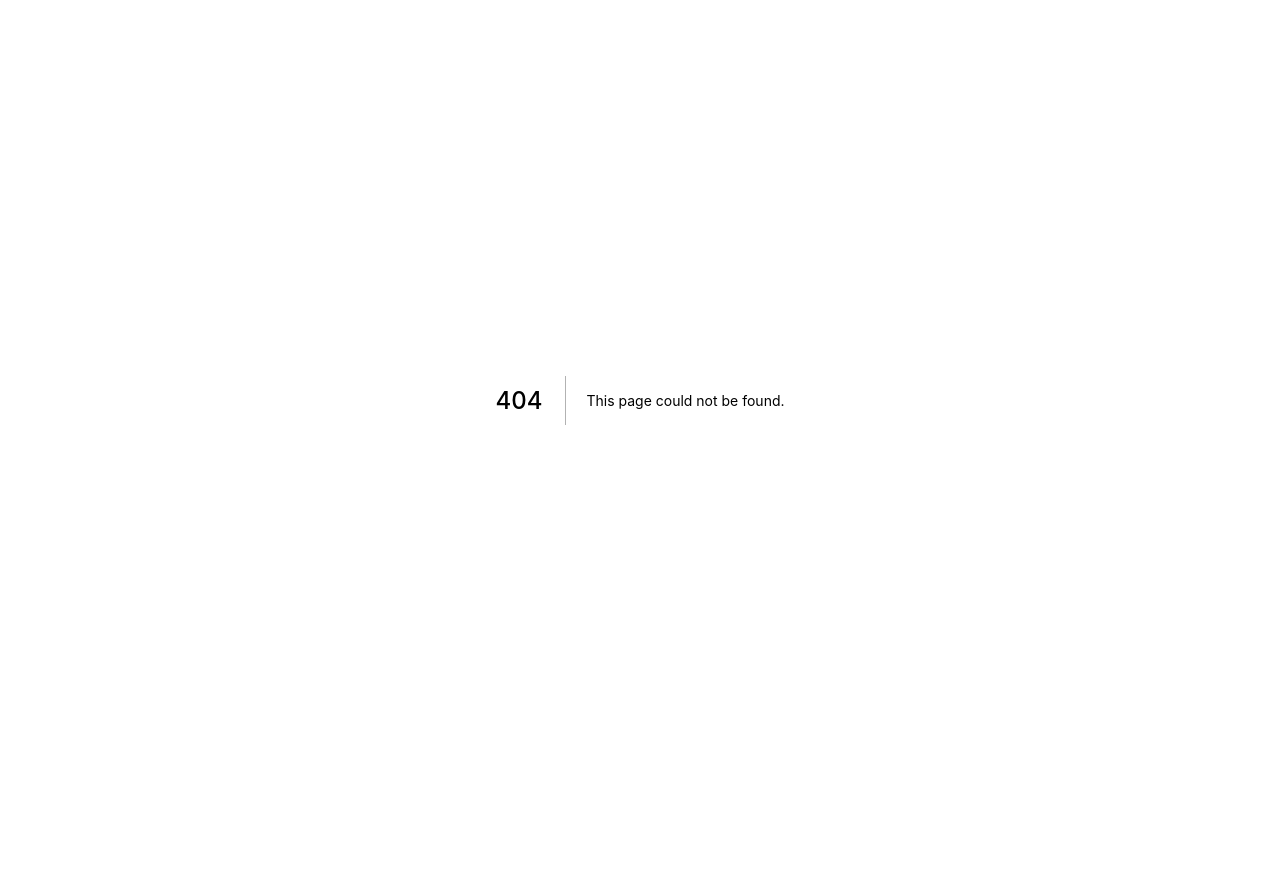
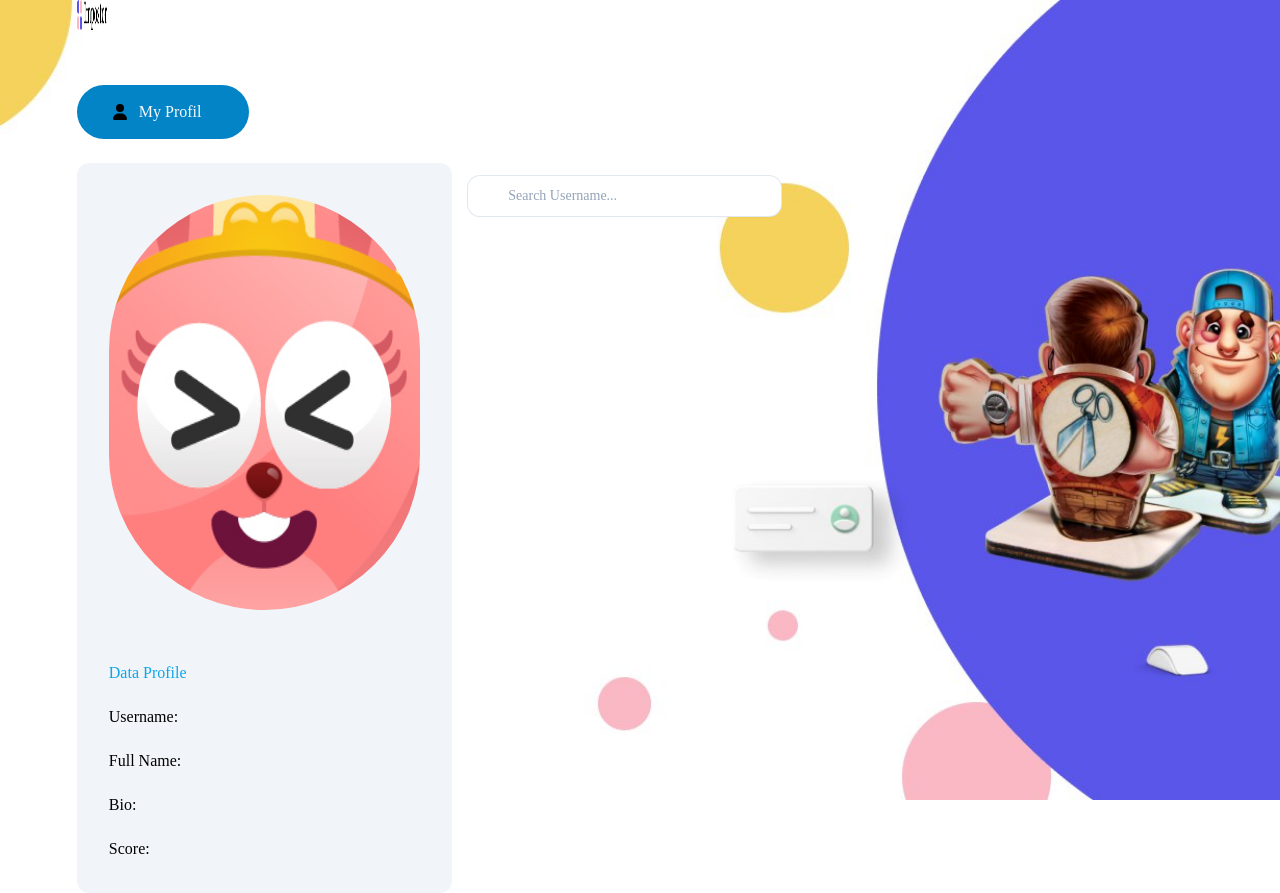
Before and after one commit to saufiroja/my-app, a Next.js app: page /profile in a window 1280 px wide. Before the commit this address had no page. Before the commit the page ends 800 px from the top, so only its background shows below. Built offline with nearby package versions, Linux system fonts and the light colour scheme; a web font is replaced by a local one.

Commit message:
pindah file update profile dan rename endpoint update profile

```diff
--- a/pages/updateProfil.js
+++ b/components/UpdateProfile/index.js
@@ -3,7 +3,7 @@ import { FontAwesomeIcon } from '@fortawesome/react-fontawesome'
 import { faUser } from '@fortawesome/free-solid-svg-icons'
 import Image from "next/image";
 
-export default function updateProfil() {
+export default function UpdateProfile() {
     return (
         <div className="bg-impostor no-repeat bg-cover h-screen w-screen font-body">
             <div className="container mx-auto px-[6%]">
--- /dev/null
+++ b/pages/profile.js
@@ -0,0 +1,8 @@
+import React from 'react';
+import UpdateProfil from '../components/UpdateProfile';
+
+export default function Profile() {
+  return (
+    <UpdateProfil />
+  )
+}
```
